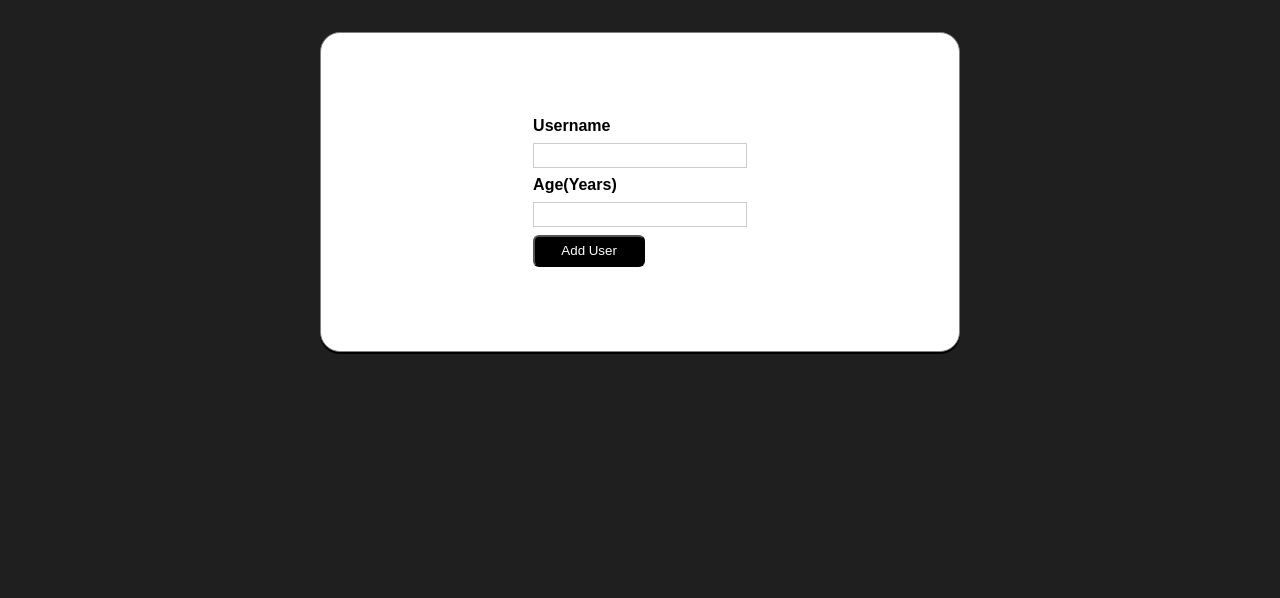
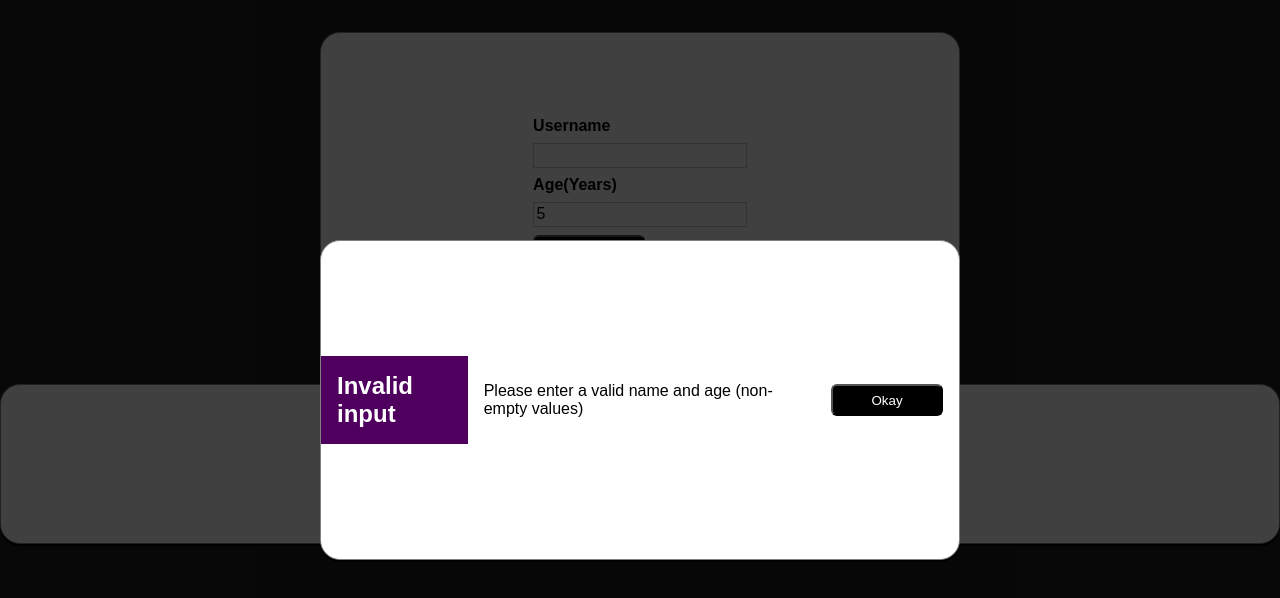
Before and after one commit to ValentaCodes/user-modal-popup, a React (Create React App) app: page / in a window 1280 px wide. Both pictures are taken after typing "5" into the empty fields and a click on the button "Add User". Shown: the top 598 px of the page. Built offline with nearby package versions, Linux system fonts and the light colour scheme.

Commit message:
added error handling

```diff
--- a/src/App.js
+++ b/src/App.js
@@ -1,10 +1,22 @@
-import React from 'react';
+import React, {useState} from 'react';
 import AddUser from './components/Users/AddUser';
+import UserList from './components/Users/UserList';
 
 function App() {
+
+const [usersList, setUsersList] = useState([])
+
+const addUserHandler = (username, userAge) => {
+  setUsersList((prevUserList) => {
+    console.log(prevUserList)
+    return [...prevUserList, {name: username, age: userAge, id: Math.random(Math.ceil() * 1).toString()}]
+  })
+}
+
   return (
     <div>
-      <AddUser />
+      <AddUser onAddUser={addUserHandler}/>
+      <UserList users={usersList}/>
     </div>
   );
 }
--- /dev/null
+++ b/src/components/UI/ErrorModal/ErrorModal.css
@@ -0,0 +1,45 @@
+.backdrop {
+  position: fixed;
+  top: 0;
+  left: 0;
+  width: 100%;
+  height: 100vh;
+  z-index: 10;
+  background: rgba(0, 0, 0, 0.75);
+}
+
+.modal {
+  position: fixed;
+  top: 30vh;
+  left: 10%;
+  width: 80%;
+  z-index: 100;
+  overflow: hidden;
+}
+
+.header {
+  background: #4f005f;
+  padding: 1rem;
+}
+
+.header h2 {
+  margin: 0;
+  color: white;
+}
+
+.content {
+  padding: 1rem;
+}
+
+.actions {
+  padding: 1rem;
+  display: flex;
+  justify-content: flex-end;
+}
+
+@media (min-width: 768px) {
+  .modal {
+    left: calc(50% - 20rem);
+    width: 40rem;
+  }
+}
--- /dev/null
+++ b/src/components/UI/ErrorModal/ErrorModal.jsx
@@ -0,0 +1,25 @@
+import React from 'react';
+import Card from '../Card/Card';
+import Button from '../Button/Button';
+import './ErrorModal.css';
+
+const ErrorModal = (props) => {
+  return (
+    <div>
+      <div className='backdrop' onClick={props.handleError}/>
+      <Card className='modal'>
+        <header className='header'>
+          <h2>{props.title}</h2>
+        </header>
+        <div className='content'>
+          <p>{props.message}</p>
+        </div>
+        <footer className='actions'>
+          <Button onClick={props.handleError}>Okay</Button>
+        </footer>
+      </Card>
+    </div>
+  );
+};
+
+export default ErrorModal;
--- a/src/components/Users/AddUser.jsx
+++ b/src/components/Users/AddUser.jsx
@@ -1,56 +1,83 @@
-import React, {useState} from 'react';
+import React, { useState } from 'react';
 import Card from '../UI/Card/Card';
 import Button from '../UI/Button/Button';
-import './addUser.css'
-import '../UI/Button/Button.css'
+import './addUser.css';
+import '../UI/Button/Button.css';
+import ErrorModal from '../UI/ErrorModal/ErrorModal';
 
 const AddUser = (props) => {
-    const [addUsername, setAddUsername] = useState('');
-    const [addAge, setAddAge] = useState('')
+  const [addUsername, setAddUsername] = useState('');
+  const [addAge, setAddAge] = useState('');
+  const [error, setError] = useState();
 
-    const userInput = (event) => {
-      setAddUsername(event.target.value)
-    };
+  const userInput = (event) => {
+    setAddUsername(event.target.value);
+  };
 
-    // const invalidAge = () => {
-    //   return <></>
-    // }
-    const ageChangeHandler = (event) => {
-      setAddAge(event.target.value)
+  const ageChangeHandler = (event) => {
+    setAddAge(event.target.value);
+  };
 
-      if (addAge < 1) {
-        alert('Age cannot be less than 1')
-        setAddAge('')
-        return
-      }
+  const clearState = () => {
+    setAddAge('');
+    setAddUsername('');
 
-    }
-    const clearState = () => {
-      setAddAge('')
-      setAddUsername('')
-    }
+  };
+
+  const errorHandler = () => {
+    setError(null)
+  }
 
   const addUserHandler = (event) => {
     event.preventDefault();
-    console.log({age: addAge,username: addUsername})
+    if (addUsername.trim().length === 0 || addAge.trim().length === 0) {
+      setError({
+        title: 'Invalid input',
+        message: 'Please enter a valid name and age (non-empty values)'
+      })
+      return;
+    }
+    // Here we have to force string conversion because any input tag is automatically a string. We also initialized it in our state as an empty string and we do that by +addAge
+    if (+addAge < 1) {
+      setError({
+        title: 'Invalid age',
+        message: 'Age must be greater than 1'
+      })
+      return;
+    }
+    props.onAddUser(addUsername, addAge);
     clearState();
   };
 
   return (
-    // Here we are able to assign a class name 'input' because in our Card component we are passing 'className' as props
+    <div>
+      {error && <ErrorModal title={error.title} message={error.message} handleError={errorHandler}/>
+      }
+     {/* Here we are able to assign a class name 'input' because in our custom Card component we are passing 'className' as props */}
     <Card className='input'>
       <form onSubmit={addUserHandler}>
         <div>
           <label htmlFor='username'>Username</label>
-          <input type='text' id='username' value={addUsername} onChange={userInput}/>
+          <input
+            type='text'
+            id='username'
+            value={addUsername}
+            onChange={userInput}
+            />
         </div>
         <div>
           <label htmlFor='age'>Age(Years)</label>
-          <input type='number' id='age' value={addAge} onChange={ageChangeHandler} />
+          <input
+            type='number'
+            id='age'
+            value={addAge}
+            onChange={ageChangeHandler}
+            />
           <Button onClick={addUserHandler}>Add User</Button>
         </div>
       </form>
     </Card>
+            </div>
   );
 };
 
--- /dev/null
+++ b/src/components/Users/UserList.css
@@ -0,0 +1,9 @@
+li {
+    list-style: none;
+}
+
+.userList {
+    font-size: 20px;
+    height:  auto;
+    min-height: 10rem;
+}
--- /dev/null
+++ b/src/components/Users/UserList.jsx
@@ -0,0 +1,19 @@
+import React from 'react';
+// import UserListItem from './UserListItem'
+import Card from '../UI/Card/Card';
+import './UserList.css'
+const UserList = (props) => {
+  return (
+    <Card className='userList'>
+      <ul>
+        {props.users.map((user) => (
+          <li key={user.id}>
+            {user.name} ({user.age}) years old
+          </li>
+        ))}
+      </ul>
+    </Card>
+  );
+};
+
+export default UserList;
--- /dev/null
+++ b/src/components/Users/UserListItem.jsx
@@ -0,0 +1,14 @@
+import React from 'react'
+
+
+const UserListItem = () => {
+  return (
+    <>
+        <li>
+
+        </li>
+    </>
+  )
+}
+
+export default UserListItem
```
